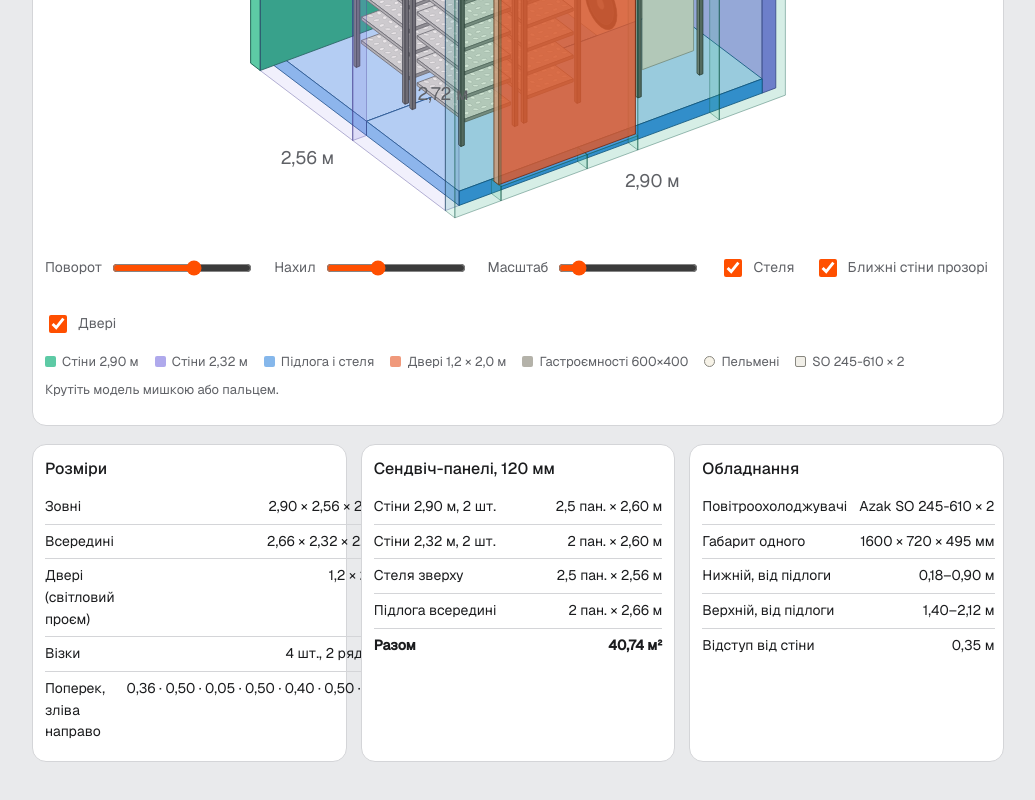
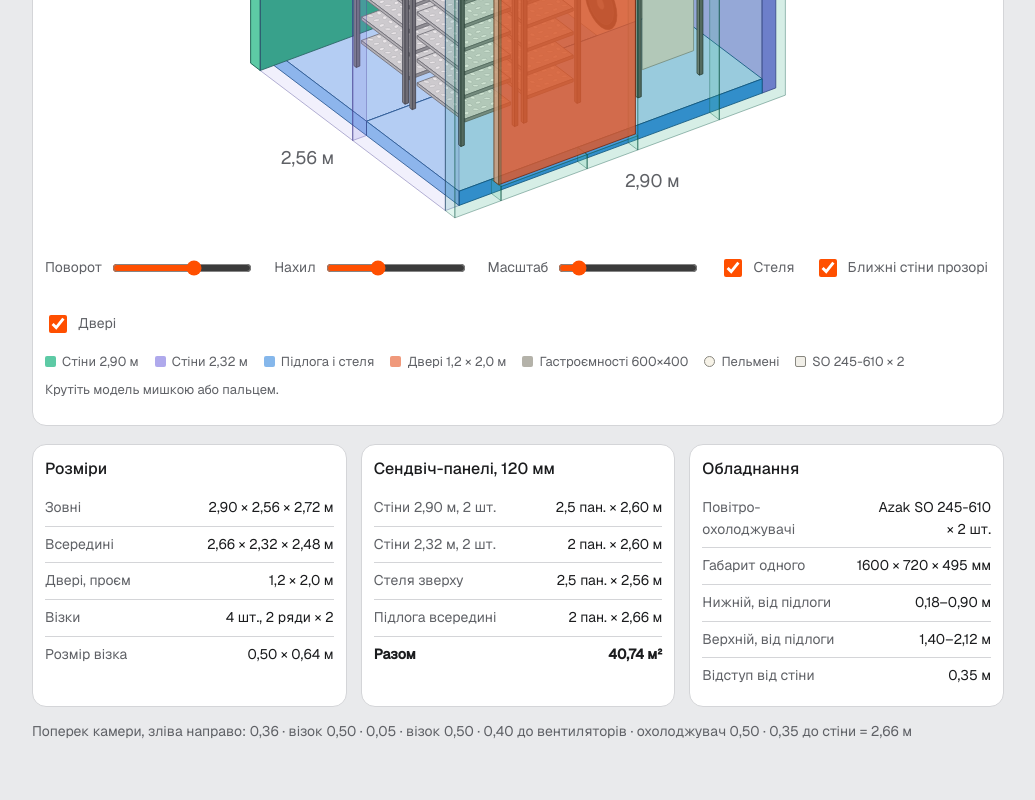
Before and after one commit to ap102020/kamera_Prom_10765, a plain HTML site: page index.html in a window 1280 px wide. Shown: the part 556-1356 px from the top of the page, without its empty margins (122-1157 px from the left). Drawn offline with nearby package versions, Linux system fonts and the light colour scheme.

Commit message:
Add files via upload

```diff
--- a/index.html
+++ b/index.html
@@ -28,11 +28,14 @@ h1{font-size:clamp(26px,4vw,40px);line-height:1.05;font-weight:500;margin:0 0 6p
 .ctl input[type=checkbox]{width:18px;height:18px;accent-color:var(--acc)}
 .leg{display:flex;flex-wrap:wrap;gap:8px 16px;font-size:13px;color:var(--mut);margin-top:6px}
 .sw{display:inline-block;width:11px;height:11px;border-radius:2px;margin-right:6px;vertical-align:-1px}
-.grid{display:grid;grid-template-columns:repeat(auto-fit,minmax(240px,1fr));gap:14px;margin-top:18px}
+.grid{display:grid;grid-template-columns:repeat(auto-fit,minmax(300px,1fr));gap:14px;margin-top:18px}
 .grid h2{font-size:16px;font-weight:500;margin:0 0 8px}
-table{width:100%;border-collapse:collapse;font-size:14px}
-td{padding:6px 0;border-bottom:1px solid var(--line);vertical-align:top}
-td:last-child{text-align:right;white-space:nowrap;padding-left:12px}
+table{width:100%;border-collapse:collapse;font-size:14px;table-layout:fixed}
+td{padding:7px 0;border-bottom:1px solid var(--line);vertical-align:top;overflow-wrap:anywhere}
+td:first-child{width:46%;color:var(--mut)}
+td:last-child{text-align:right;padding-left:12px}
+.nb{white-space:nowrap}
+.note{margin-top:14px;font-size:14px;color:var(--mut)}
 tr:last-child td{border-bottom:0}
 .hint{font-size:13px;color:var(--mut);margin-top:8px}
 </style>
@@ -65,27 +68,28 @@ tr:last-child td{border-bottom:0}
 
 <div class="grid">
 <div class="card"><h2>Розміри</h2><table>
-<tr><td>Зовні</td><td>2,90 × 2,56 × 2,72 м</td></tr>
-<tr><td>Всередині</td><td>2,66 × 2,32 × 2,48 м</td></tr>
-<tr><td>Двері (світловий проєм)</td><td>1,2 × 2,0 м</td></tr>
-<tr><td>Візки</td><td>4 шт., 2 ряди × 2</td></tr>
-<tr><td>Поперек, зліва направо</td><td>0,36 · 0,50 · 0,05 · 0,50 · 0,40 · 0,50 · 0,35</td></tr>
+<tr><td>Зовні</td><td><span class="nb">2,90 × 2,56</span> <span class="nb">× 2,72 м</span></td></tr>
+<tr><td>Всередині</td><td><span class="nb">2,66 × 2,32</span> <span class="nb">× 2,48 м</span></td></tr>
+<tr><td>Двері, проєм</td><td class="nb">1,2 × 2,0 м</td></tr>
+<tr><td>Візки</td><td>4 шт., <span class="nb">2 ряди × 2</span></td></tr>
+<tr><td>Розмір візка</td><td class="nb">0,50 × 0,64 м</td></tr>
 </table></div>
 <div class="card"><h2>Сендвіч-панелі, 120 мм</h2><table>
-<tr><td>Стіни 2,90 м, 2 шт.</td><td>2,5 пан. × 2,60 м</td></tr>
-<tr><td>Стіни 2,32 м, 2 шт.</td><td>2 пан. × 2,60 м</td></tr>
-<tr><td>Стеля зверху</td><td>2,5 пан. × 2,56 м</td></tr>
-<tr><td>Підлога всередині</td><td>2 пан. × 2,66 м</td></tr>
-<tr><td><b>Разом</b></td><td><b>40,74 м²</b></td></tr>
+<tr><td>Стіни 2,90 м, 2 шт.</td><td><span class="nb">2,5 пан.</span> <span class="nb">× 2,60 м</span></td></tr>
+<tr><td>Стіни 2,32 м, 2 шт.</td><td><span class="nb">2 пан.</span> <span class="nb">× 2,60 м</span></td></tr>
+<tr><td>Стеля зверху</td><td><span class="nb">2,5 пан.</span> <span class="nb">× 2,56 м</span></td></tr>
+<tr><td>Підлога всередині</td><td><span class="nb">2 пан.</span> <span class="nb">× 2,66 м</span></td></tr>
+<tr><td><b style="color:var(--ink)">Разом</b></td><td class="nb"><b>40,74 м²</b></td></tr>
 </table></div>
 <div class="card"><h2>Обладнання</h2><table>
-<tr><td>Повітроохолоджувачі</td><td>Azak SO 245-610 × 2</td></tr>
-<tr><td>Габарит одного</td><td>1600 × 720 × 495 мм</td></tr>
-<tr><td>Нижній, від підлоги</td><td>0,18–0,90 м</td></tr>
-<tr><td>Верхній, від підлоги</td><td>1,40–2,12 м</td></tr>
-<tr><td>Відступ від стіни</td><td>0,35 м</td></tr>
+<tr><td>Повітро&shy;охолоджувачі</td><td>Azak <span class="nb">SO 245-610</span> <span class="nb">× 2 шт.</span></td></tr>
+<tr><td>Габарит одного</td><td><span class="nb">1600 × 720</span> <span class="nb">× 495 мм</span></td></tr>
+<tr><td>Нижній, від підлоги</td><td class="nb">0,18–0,90 м</td></tr>
+<tr><td>Верхній, від підлоги</td><td class="nb">1,40–2,12 м</td></tr>
+<tr><td>Відступ від стіни</td><td class="nb">0,35 м</td></tr>
 </table></div>
 </div>
+<p class="note">Поперек камери, зліва направо: 0,36 · візок 0,50 · 0,05 · візок 0,50 · 0,40 до вентиляторів · охолоджувач 0,50 · 0,35 до стіни = 2,66 м</p>
 </div>
 <script>
 {
@@ -172,7 +176,7 @@ function draw(){
   out.push('<polygon points="'+pts(f.q)+'" fill="'+f.col[f.k]+'" fill-opacity="'+f.op+'" stroke="'+f.col[3]+'" stroke-opacity="'+(f.op<.5?.45:1)+'" stroke-width="0.6" stroke-linejoin="round"/>');
   if(f.ex)for(const e of f.ex)out.push('<polygon points="'+pts(e.q)+'" fill="'+e.fill+'" stroke="'+e.st+'" stroke-width="0.4"/>');
  }
- if(!zoomed){const LB=[[[W/2,-0.4,0],'2,90 м'],[[-0.4,L/2,0],'2,56 м'],[[-0.35,-0.35,1.36],'2,72 м']];
+ if(!zoomed){const LB=[[[W/2,-0.4,0],'2,90 м'],[[-0.4,L/2,0],'2,56 м'],[[-0.3,L+0.35,1.36],'2,72 м']];
  for(const [p,t] of LB){const q=pr(p);out.push('<text x="'+q[0].toFixed(1)+'" y="'+q[1].toFixed(1)+'" text-anchor="middle" dominant-baseline="central" style="fill:var(--mut);font-size:13px;font-family:Geist,system-ui,sans-serif">'+t+'</text>');}}
  svg.innerHTML=out.join('');
 }
```
